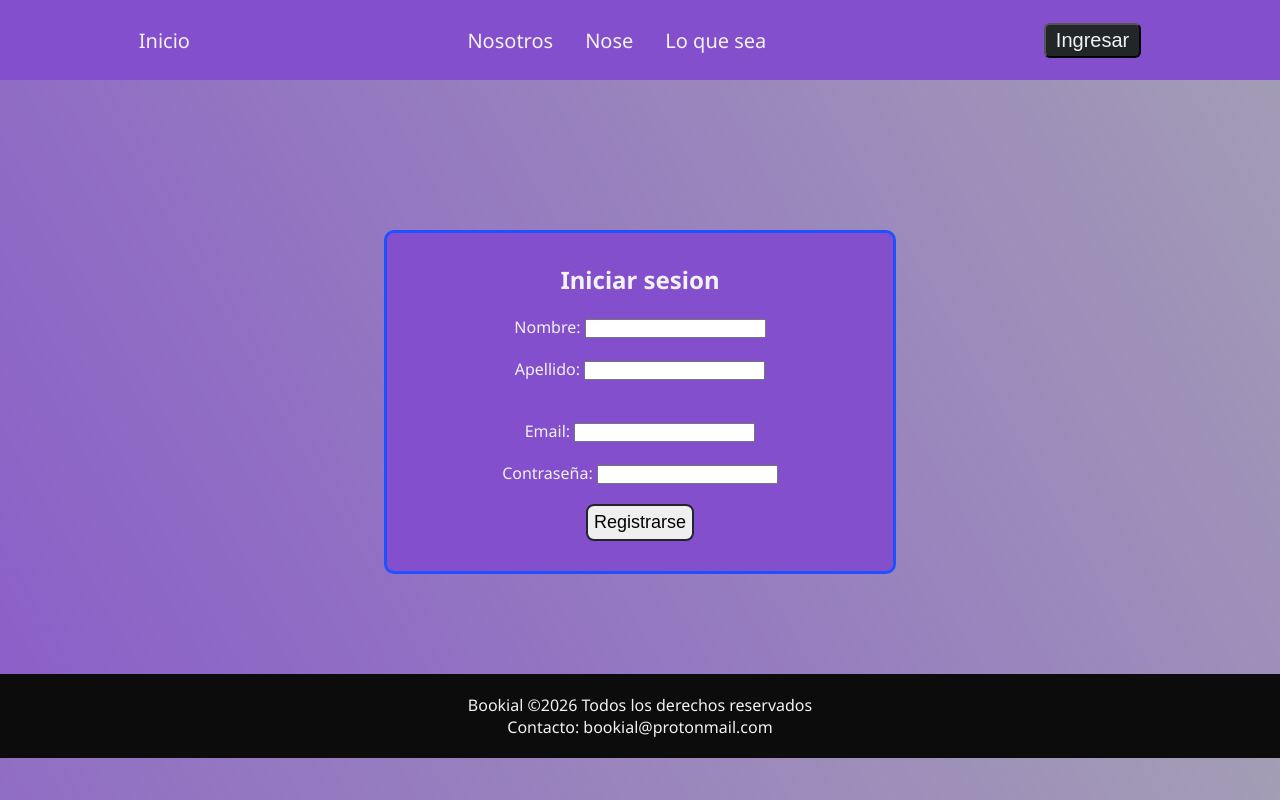
After one commit to tecno-gg/Bookial-T2, a Python web app: template templates/public/register.html in a window 1280 px wide. The commit adds this page. Run offline with Jinja, Linux system fonts and the light colour scheme; the template is opened without the code that fills it, so the values that code supplies are empty.

Commit message:
miniagregados

```diff
--- a/static/css/common.css
+++ b/static/css/common.css
@@ -54,7 +54,12 @@ nav a button {
 }
 /* nav settings */
 
-
+button {
+    cursor: pointer;
+    padding: 4px 10px;
+    border-radius: 6px;
+    font-size: 20px;
+}
 
 footer {
     padding: 20px 0px;
--- /dev/null
+++ b/static/css/register.css
@@ -0,0 +1,41 @@
+@import url('https://fonts.googleapis.com/css2?family=Noto+Sans:ital,wght@0,100..900;1,100..900&display=swap');
+
+:root {
+    --black: #0c0c0c;
+    --white: #f2f2f2;
+    --purple: #834fcc;
+    --darkpurple: #604e97;
+    --heavydarkpurple: #232629;
+    --neonazul: #1f51ff;
+}
+
+hr {
+    border: none;
+    height: 50px;
+}
+
+.login-box {
+    width: 40vw;
+    margin: 100px auto;
+    padding: 30px 40px;
+    border: #1f51ff solid 3px;
+    border-radius: 10px;
+    background-color: #834fcc;
+    text-align: center;
+}
+
+fieldset {
+    border: none;
+}
+
+label {
+    display: block;
+    margin: 20px auto;
+}
+
+input[type="submit"] {
+    border: #232629 solid 2px;
+    border-radius: 8px;
+    padding: 6px;
+    font-size: 18px;
+}
--- /dev/null
+++ b/templates/public/register.html
@@ -0,0 +1,46 @@
+<!DOCTYPE html>
+<html lang="en">
+<head>
+    <meta charset="UTF-8">
+    <meta name="viewport" content="width=device-width, initial-scale=1.0">
+    <link rel="stylesheet" href="../../static/css/common.css">
+    <link rel="stylesheet" href="../../static/css/register.css">
+    <title>Login</title>
+</head>
+<body>
+    <main>
+        <header>
+            <nav>
+                <a href="#">Inicio</a> <!-- Por ahora hasta conseguir un logo @esteban -->
+                <div>
+                    <a href="#">Nosotros</a>
+                    <a href="#">Nose</a>
+                    <a href="#">Lo que sea</a>
+                </div>
+                <a href="register.html"><button>Ingresar</button></a>
+            </nav>
+        </header>
+        <hr>
+
+        <section class="login-box">
+            <h1>Iniciar sesion</h1>
+            <form action="" method="POST">
+                <fieldset>
+                    <label for="username">Nombre: <input type="text" id="username" name="user-name"></label>
+                    <label for="userlastname">Apellido: <input type="text" id="userlastname" name="user-last-name"></label>
+                </fieldset>
+                <fieldset>
+                    <label for="useremail">Email: <input type="email" id="useremail" name="user-email"></label>
+                    <label for="userpassword">Contraseña: <input type="password" id="userpassword" name="user-password" minlength="8"></label>
+                </fieldset>
+                <input type="submit" value="Registrarse"></input>
+            </form>
+        </section>
+
+    </main>
+    <footer>
+        <p>Bookial &copy;2026 Todos los derechos reservados</p>
+        <p>Contacto: bookial@protonmail.com</p>
+    </footer>
+</body>
+</html>
```
Also changed, not shown: static/css/index.css (+2 -7 lines), static/css/login.css (deleted, +0 -10 lines), templates/public/login.html (deleted, +0 -29 lines).
